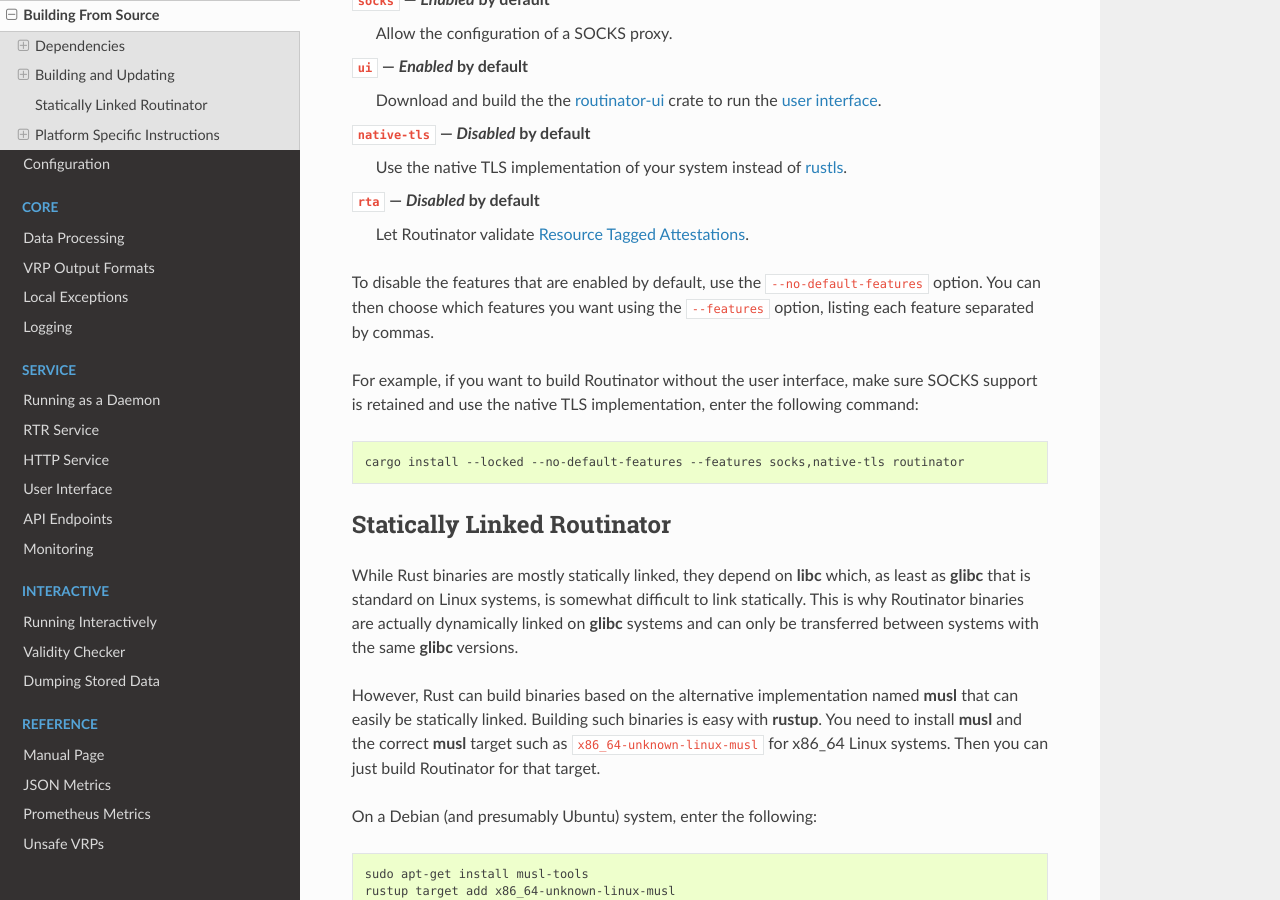
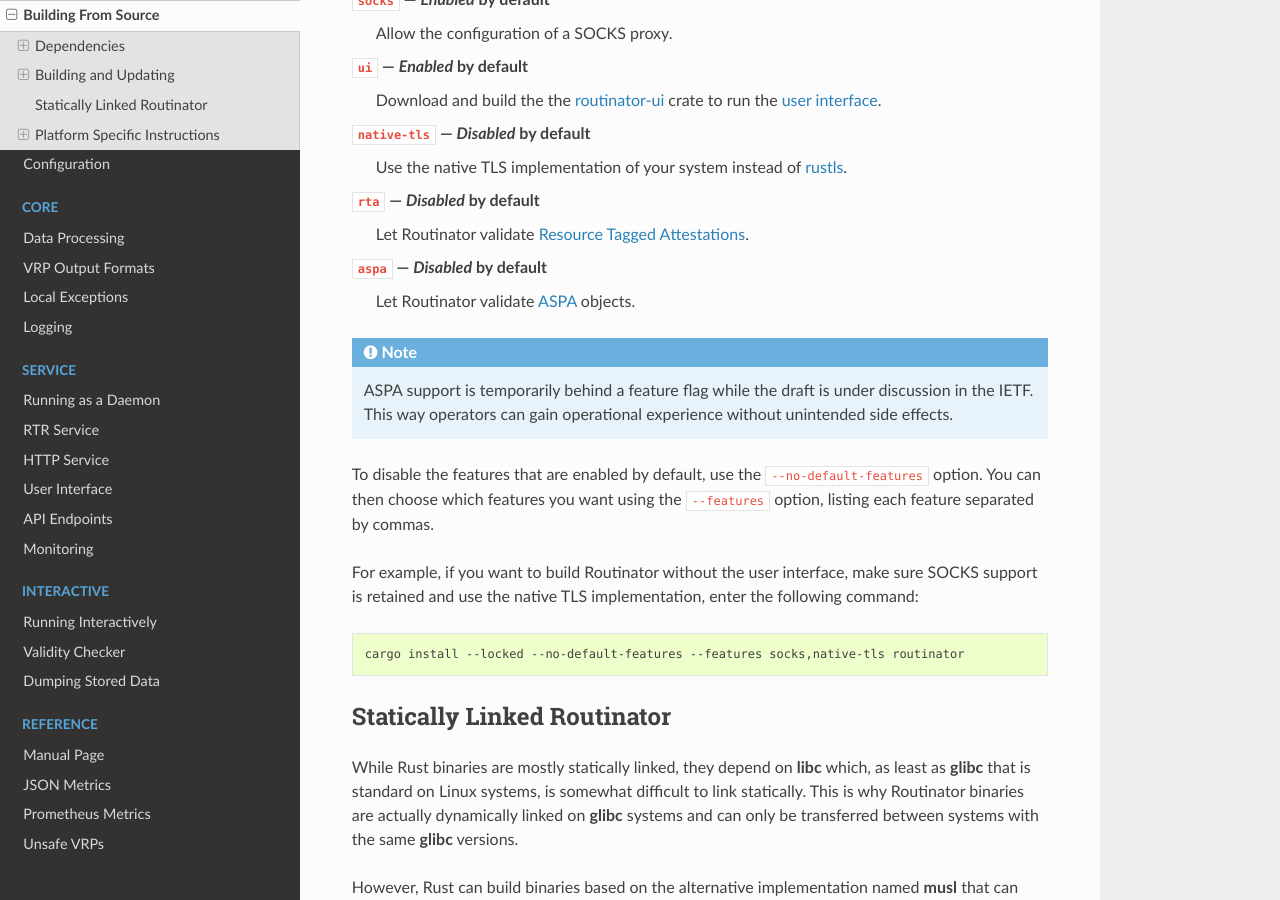
Before and after one commit to NLnetLabs/routinator, a Sphinx documentation site: the page built from doc/manual/source/building.rst, in a window 1280 px wide and 900 px high, scrolled down 2739 px. Built offline with Sphinx 7.4.7 and the Read the Docs theme 2.0.0, drawn with Linux system fonts in a browser that asks for light colours.

Commit message:
Move enabling of ASPA behind a feature flag. (#873)
This PR moves the config and command line options to enable ASPA behind a
feature flag aspa which is not part of the default features. All the actual
ASPA code is still there, it is just now impossible to enable ASPA without
the flag.

This change is necessary because the ASPA object format and RTR PDUs are
currently changing and we want to avoid people accidentally using a draft
version that is incompatible with the final standard. The feature will be
removed as soon as the standardization process has advanced sufficiently to
avoid this risk.

The PR removes the enable-aspa config and command line options from the
manual page.


---------

Co-authored-by: Alex Band <alex@nlnetlabs.nl>

```diff
--- a/Cargo.toml
+++ b/Cargo.toml
@@ -53,6 +53,7 @@
 [features]
 default = [ "socks", "ui"]
 arbitrary = [ "dep:arbitrary", "chrono/arbitrary", "rpki/arbitrary" ]
+aspa = []
 native-tls = [ "reqwest/native-tls", "tls" ]
 rta = []
 socks = [ "reqwest/socks" ]
--- a/doc/manual/source/building.rst
+++ b/doc/manual/source/building.rst
@@ -154,6 +154,14 @@
 ``rta`` —  *Disabled* by default
     Let Routinator validate :ref:`advanced-features:Resource Tagged
     Attestations`.
+``aspa`` —  *Disabled* by default
+    Let Routinator validate :ref:`advanced-features:ASPA` objects.
+
+.. note::
+
+   ASPA support is temporarily behind a feature flag while the draft is under
+   discussion in the IETF. This way operators can gain operational experience
+   without unintended side effects.
 
 To disable the features that are enabled by default, use the
 ``--no-default-features`` option. You can then choose which features you want
```
Also changed, not shown: doc/manual/source/advanced-features.rst (+7 -0 lines), doc/manual/source/manual-page.rst (+0 -10 lines), 3 other files.
